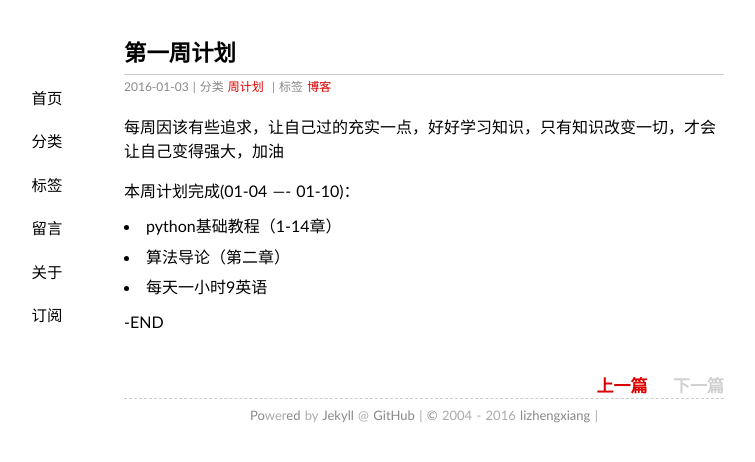
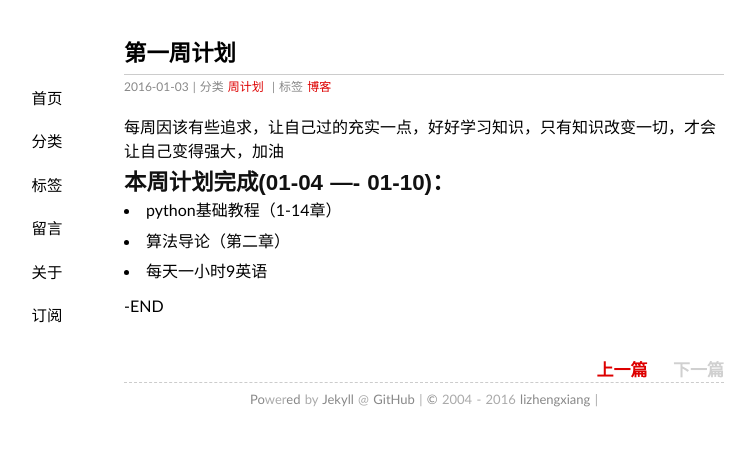
Before and after one commit to lizhengxiang/lizhengxiang.github.io, a Jekyll site: the page built from _posts/2016-01-03-周计划.md, in a window 1280 px wide. Shown: the top 462 px of the page, without its empty margins (216-971 px from the left). Built offline with Jekyll 4.4.1, drawn with Linux system fonts in a browser that asks for light colours; Markdown is read by kramdown in place of the engine named in the settings; comment, search, counter and statistics services are not loaded.

Commit message:
第一周计划

```diff
--- a/_posts/2016-01-03-周计划.md
+++ b/_posts/2016-01-03-周计划.md
@@ -9,7 +9,8 @@ tags: 博客
 
 每周因该有些追求，让自己过的充实一点，好好学习知识，只有知识改变一切，才会让自己变得强大，加油
 
-本周计划完成(01-04 ---- 01-10)：
+##本周计划完成(01-04 ---- 01-10)：
+
 - python基础教程（1-14章）
 - 算法导论（第二章）
 - 每天一小时9英语
```
